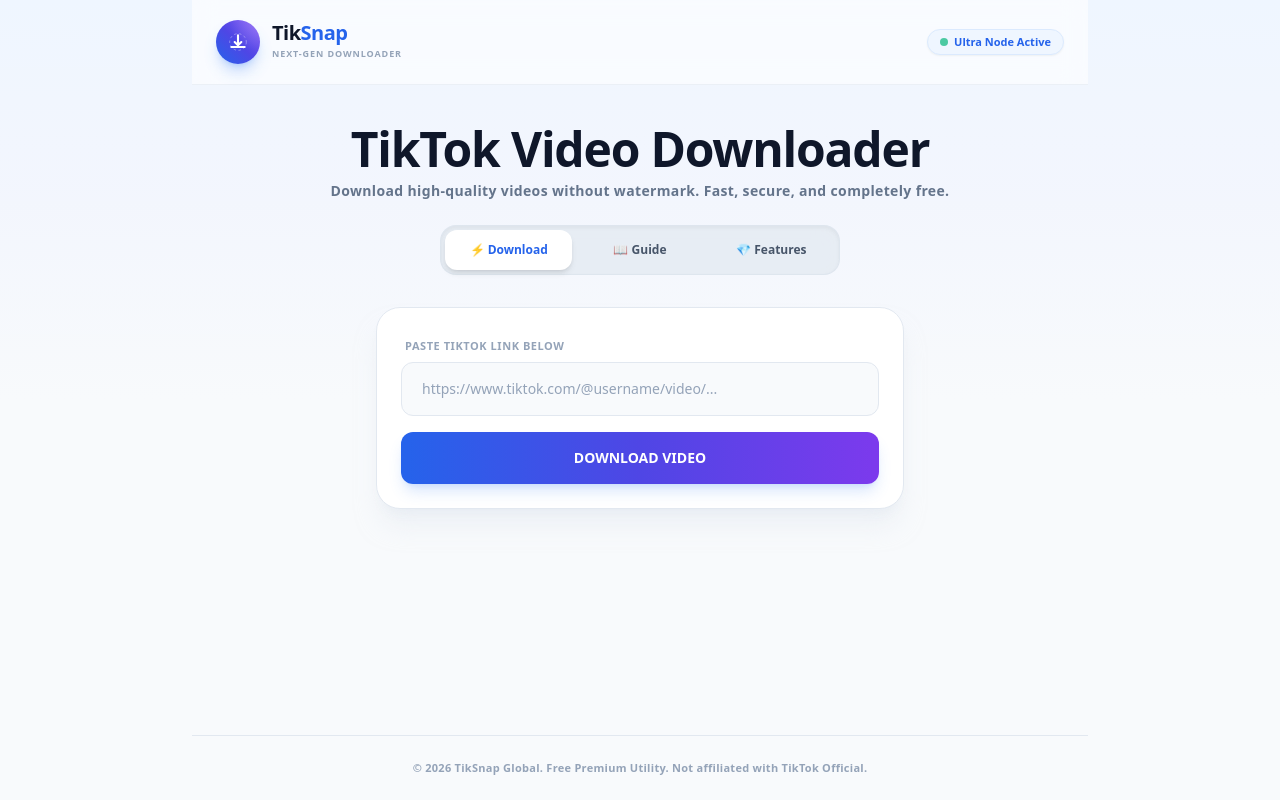
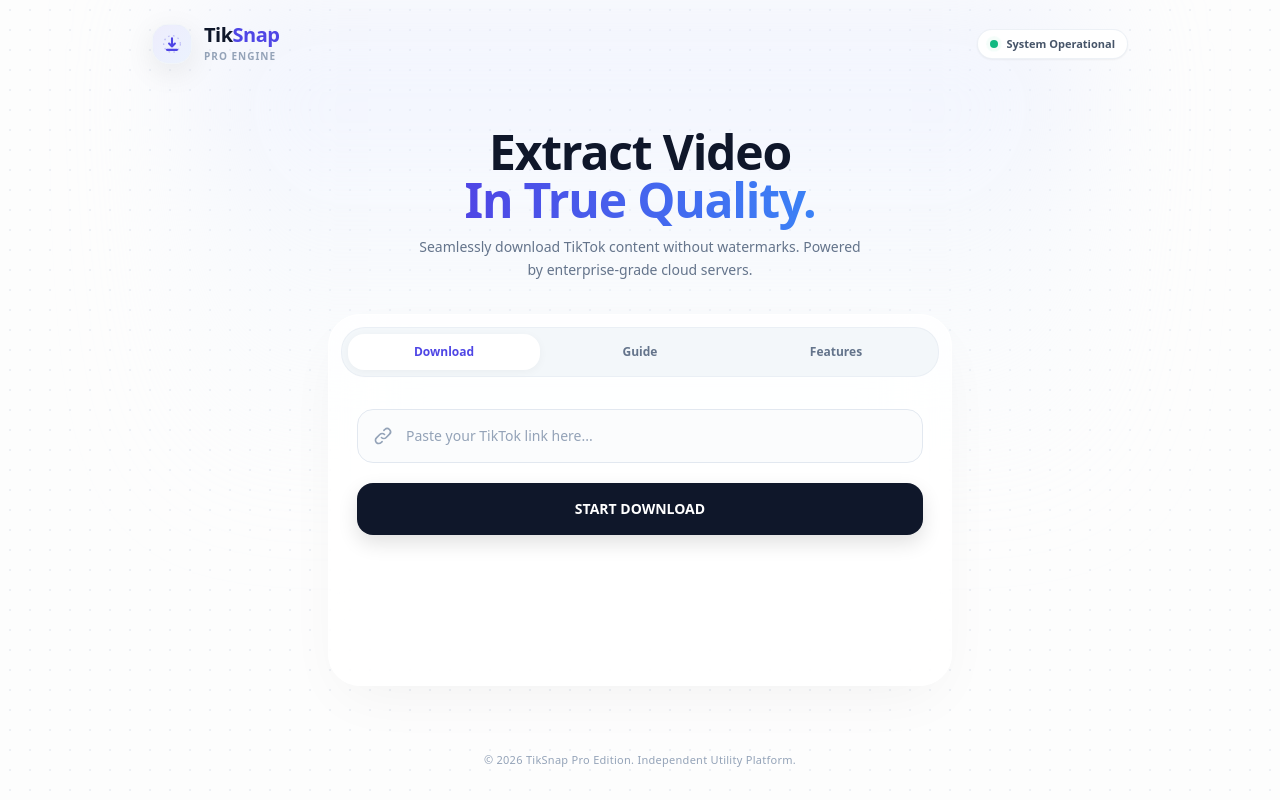
Before and after one commit to Felix-X0/tiktok-downloader, a Next.js app: page / in a window 1280 px wide. Built offline with nearby package versions, Linux system fonts and the light colour scheme.

Commit message:
Refactor error messages and enhance UI layout
Updated error messages for clarity and improved UI elements including header and main layout.

```diff
--- a/src/app/page.js
+++ b/src/app/page.js
@@ -15,7 +15,7 @@
     setVideoData(null);
 
     if (!url.includes('tiktok.com')) {
-        setError('Invalid link! Please enter a valid TikTok video URL.');
+        setError('Please enter a valid TikTok video URL.');
         setLoading(false);
         return;
     }
@@ -31,99 +31,100 @@
       if (data.success) {
         setVideoData(data);
       } else {
-        setError(data.error || 'Video not found. Please ensure the video is public.');
+        setError(data.error || 'Video not found or is set to private.');
       }
     } catch (err) {
-      setError('Server connection failed. Please try again.');
+      setError('Network error. Please check your connection.');
     } finally {
       setLoading(false);
     }
   };
 
   return (
-    <main className="min-h-[100dvh] bg-[#f8fafc] text-slate-900 flex flex-col relative font-sans antialiased overflow-x-hidden">
+    <main className="min-h-[100dvh] bg-[#fdfdfd] text-slate-800 flex flex-col relative font-sans antialiased selection:bg-indigo-100 selection:text-indigo-900 overflow-x-hidden">
 
-      {/* Background Soft Gradients */}
-      <div className="absolute top-0 left-1/2 -translate-x-1/2 w-full max-w-7xl h-[400px] bg-gradient-to-b from-blue-50 via-indigo-50/50 to-transparent pointer-events-none z-0"></div>
+      {/* BACKGROUND TEXTURE PRO (Grid Pattern & Soft Cinematic Glow) */}
+      <div className="absolute inset-0 z-0 bg-[radial-gradient(#e2e8f0_1px,transparent_1px)] [background-size:20px_20px] opacity-60"></div>
+      <div className="absolute top-0 left-1/2 -translate-x-1/2 w-full max-w-4xl h-[500px] bg-gradient-to-b from-indigo-100/50 via-blue-50/30 to-transparent blur-3xl pointer-events-none z-0"></div>
 
-      {/* HEADER / NAVBAR */}
-      <header className="w-full max-w-4xl mx-auto flex justify-between items-center px-6 py-5 z-10 border-b border-slate-200/60 bg-white/60 backdrop-blur-md sticky top-0">
+      {/* HEADER PRO */}
+      <header className="w-full max-w-5xl mx-auto flex justify-between items-center px-6 py-6 z-10 relative">
         <div className="flex items-center gap-3">
-
-            {/* LOGO BARU: PERPADUAN BULAT & SEGITIGA DOWNLOAD MODERN */}
-            <div className="w-11 h-11 rounded-full bg-gradient-to-tr from-blue-600 via-indigo-600 to-violet-500 flex items-center justify-center shadow-lg shadow-blue-500/30 shrink-0 relative overflow-hidden group">
-                {/* Efek Kilauan Segitiga Latar Belakang */}
-                <div className="absolute inset-0 bg-[radial-gradient(circle_at_top_right,_var(--tw-gradient-stops))] from-white/20 via-transparent to-transparent"></div>
-                {/* Ikon Kombinasi Segitiga Play + Panah Download */}
-                <svg className="w-5 h-5 text-white relative z-10" fill="none" stroke="currentColor" strokeWidth="2.5" viewBox="0 0 24 24">
-                    {/* Lingkaran Internal Halus */}
-                    <circle cx="12" cy="12" r="10" stroke="currentColor" strokeWidth="1" strokeDasharray="3 3" className="opacity-40" />
-                    {/* Segitiga Play / Bentuk Panah Tajam Modern */}
-                    <path strokeLinecap="round" strokeLinejoin="round" d="M9 4.5v15m0-15l8.5 7.5L9 19.5M9 12h11" className="hidden" />
-                    {/* Desain Panah Download Eksklusif */}
-                    <path strokeLinecap="round" strokeLinejoin="round" d="M12 4v12m0 0l4-4m-4 4l-4-4M4 18h16" />
+            {/* ICON PRO: Presisi & Elegan */}
+            <div className="w-10 h-10 rounded-2xl bg-white border border-slate-100 flex items-center justify-center shadow-[0_8px_30px_rgb(0,0,0,0.08)] shrink-0 relative overflow-hidden">
+                <div className="absolute inset-0 bg-gradient-to-br from-indigo-600 to-blue-500 opacity-10"></div>
+                <svg className="w-5 h-5 text-indigo-600 relative z-10" fill="none" stroke="currentColor" strokeWidth="2.5" viewBox="0 0 24 24">
+                    <circle cx="12" cy="12" r="10" stroke="currentColor" strokeWidth="1.5" strokeDasharray="2 4" className="opacity-30" />
+                    <path strokeLinecap="round" strokeLinejoin="round" d="M12 5v10m0 0l3.5-3.5M12 15l-3.5-3.5M6 19h12" />
                 </svg>
             </div>
-
             <div className="flex flex-col">
-                <span className="text-xl font-black tracking-tight text-slate-900 leading-none">Tik<span className="text-blue-600">Snap</span></span>
-                <span className="text-[9px] text-slate-400 font-bold tracking-widest uppercase mt-1">Next-Gen Downloader</span>
+                <span className="text-xl font-extrabold tracking-tight text-slate-900 leading-none">
+                    Tik<span className="text-indigo-600">Snap</span>
+                </span>
+                <span className="text-[10px] text-slate-400 font-bold tracking-widest uppercase mt-1">
+                    Pro Engine
+                </span>
             </div>
         </div>
         <div>
-            <span className="px-3 py-1 bg-blue-50 border border-blue-100 rounded-full text-[11px] font-bold text-blue-600 flex items-center gap-1.5 shadow-sm">
-                <span className="w-2 h-2 rounded-full bg-emerald-500 animate-pulse"></span> Ultra Node Active
+            <div className="px-3 py-1.5 bg-white border border-slate-200/60 rounded-full text-[11px] font-bold text-slate-600 flex items-center gap-2 shadow-sm">
+                <span className="relative flex h-2 w-2">
+                  <span className="animate-ping absolute inline-flex h-full w-full rounded-full bg-emerald-400 opacity-75"></span>
+                  <span className="relative inline-flex rounded-full h-2 w-2 bg-emerald-500"></span>
                 </span>
+                System Operational
+            </div>
         </div>
       </header>
 
-      {/* HERO TITLE */}
-      <section className="text-center px-6 pt-10 pb-4 z-10 max-w-2xl mx-auto space-y-2">
-         <h1 className="text-3xl md:text-5xl font-black tracking-tight text-slate-900 leading-none">
-            TikTok Video Downloader
+      {/* MAIN WRAPPER (Glassmorphism & Precision Lighting) */}
+      <div className="flex-1 w-full max-w-2xl mx-auto px-4 sm:px-6 flex flex-col items-center justify-start z-10 mt-6 sm:mt-10">
+
+        <div className="text-center space-y-3 mb-8">
+             <h1 className="text-4xl md:text-5xl font-extrabold tracking-tight text-slate-900 leading-tight">
+                Extract Video <br/>
+                <span className="text-transparent bg-clip-text bg-gradient-to-r from-indigo-600 to-blue-500">In True Quality.</span>
              </h1>
-         <p className="text-xs md:text-sm text-slate-500 font-semibold tracking-wide">
-            Download high-quality videos without watermark. Fast, secure, and completely free.
+             <p className="text-sm text-slate-500 font-medium max-w-md mx-auto leading-relaxed">
+                Seamlessly download TikTok content without watermarks. Powered by enterprise-grade cloud servers.
              </p>
-      </section>
-
-      {/* CONTROLLER 3 LEMBAR */}
-      <div className="w-full max-w-md mx-auto px-6 z-10 mt-2">
-         <div className="bg-slate-200/70 p-1 rounded-2xl flex gap-1 shadow-inner border border-slate-300/30 backdrop-blur-md">
-             <button
-                 onClick={() => setActiveTab('download')}
-                 className={`flex-1 py-3 text-xs font-black rounded-xl transition-all duration-300 ${activeTab === 'download' ? 'bg-white text-blue-600 shadow-md' : 'text-slate-600 hover:text-slate-900'}`}
-             >
-                 ⚡ Download
-             </button>
-             <button
-                 onClick={() => setActiveTab('guide')}
-                 className={`flex-1 py-3 text-xs font-black rounded-xl transition-all duration-300 ${activeTab === 'guide' ? 'bg-white text-blue-600 shadow-md' : 'text-slate-600 hover:text-slate-900'}`}
-             >
-                 📖 Guide
-             </button>
-             <button
-                 onClick={() => setActiveTab('features')}
-                 className={`flex-1 py-3 text-xs font-black rounded-xl transition-all duration-300 ${activeTab === 'features' ? 'bg-white text-blue-600 shadow-md' : 'text-slate-600 hover:text-slate-900'}`}
-             >
-                 💎 Features
-             </button>
-         </div>
         </div>
 
-      {/* AREA LEMBAR KONTEN INTERAKTIF */}
-      <div className="flex-1 w-full max-w-xl mx-auto p-6 flex flex-col justify-start z-10 mt-2 min-h-[350px]">
+        {/* PRO CONTAINER (White Glass Effect) */}
+        <div className="w-full bg-white/80 backdrop-blur-2xl border border-white shadow-[0_20px_60px_-15px_rgba(0,0,0,0.05)] p-2 sm:p-3 rounded-[2rem] transition-all duration-500 relative">
 
-        {/* ================= LEMBAR 1: DOWNLOADER ================= */}
+            {/* TABS (iOS Style Segmented Control) */}
+            <div className="bg-slate-100/80 p-1.5 rounded-3xl flex gap-1 mb-4 border border-slate-200/50">
+                {['download', 'guide', 'features'].map((tab) => (
+                    <button
+                        key={tab}
+                        onClick={() => setActiveTab(tab)}
+                        className={`flex-1 py-2.5 text-xs font-bold rounded-2xl transition-all duration-300 capitalize ${
+                            activeTab === tab
+                            ? 'bg-white text-indigo-600 shadow-[0_2px_10px_rgba(0,0,0,0.04)]'
+                            : 'text-slate-500 hover:text-slate-800'
+                        }`}
+                    >
+                        {tab}
+                    </button>
+                ))}
+            </div>
+
+            <div className="p-2 sm:p-4 min-h-[280px]">
+                {/* ================= TAB 1: DOWNLOADER ================= */}
                 {activeTab === 'download' && (
-          <div className="space-y-6 animate-slide-in w-full">
-            <div className="bg-white border border-slate-200 p-5 md:p-6 rounded-3xl shadow-xl shadow-slate-200/50 space-y-4">
-                <div className="space-y-1.5">
-                    <label className="text-[11px] font-bold text-slate-400 tracking-wider uppercase px-1">Paste TikTok Link Below</label>
+                <div className="space-y-5 animate-fade-in w-full">
+                    <div className="relative group">
+                        <div className="absolute inset-y-0 left-0 pl-4 flex items-center pointer-events-none">
+                            <svg className="w-5 h-5 text-slate-400 group-focus-within:text-indigo-500 transition-colors" fill="none" stroke="currentColor" viewBox="0 0 24 24">
+                                <path strokeLinecap="round" strokeLinejoin="round" strokeWidth="2" d="M13.828 10.172a4 4 0 00-5.656 0l-4 4a4 4 0 105.656 5.656l1.102-1.101m-.758-4.899a4 4 0 005.656 0l4-4a4 4 0 00-5.656-5.656l-1.1 1.1" />
+                            </svg>
+                        </div>
                         <input
                             type="url"
-                        placeholder="https://www.tiktok.com/@username/video/..."
-                        className="w-full px-5 py-4 bg-slate-50 border border-slate-200 focus:border-blue-500 focus:bg-white rounded-xl focus:outline-none text-slate-900 placeholder-slate-400 text-sm font-medium transition-all"
+                            placeholder="Paste your TikTok link here..."
+                            className="w-full pl-12 pr-5 py-4 bg-slate-50/50 border border-slate-200 focus:border-indigo-500 focus:ring-4 focus:ring-indigo-500/10 rounded-2xl focus:outline-none text-slate-900 placeholder-slate-400 text-sm font-medium transition-all"
                             value={url}
                             onChange={(e) => setUrl(e.target.value)}
                         />
@@ -132,33 +133,39 @@
                     <button
                         onClick={handleDownload}
                         disabled={loading}
-                    className="w-full py-4 bg-gradient-to-r from-blue-600 via-indigo-600 to-violet-600 hover:from-blue-500 hover:to-violet-500 text-white font-black text-sm rounded-xl active:scale-95 transition-all disabled:opacity-50 flex items-center justify-center gap-2 shadow-lg shadow-blue-500/20"
+                        className="w-full py-4 bg-slate-900 hover:bg-slate-800 text-white font-bold text-sm rounded-2xl active:scale-[0.98] transition-all disabled:opacity-70 flex items-center justify-center gap-2 shadow-[0_8px_20px_rgba(0,0,0,0.12)]"
                     >
                         {loading ? (
                             <>
-                            <div className="w-4 h-4 border-2 border-white/20 border-t-white rounded-full animate-spin"></div>
-                            PROCESSING...
+                                <svg className="animate-spin -ml-1 mr-2 h-4 w-4 text-white" fill="none" viewBox="0 0 24 24">
+                                    <circle className="opacity-25" cx="12" cy="12" r="10" stroke="currentColor" strokeWidth="4"></circle>
+                                    <path className="opacity-75" fill="currentColor" d="M4 12a8 8 0 018-8V0C5.373 0 0 5.373 0 12h4zm2 5.291A7.962 7.962 0 014 12H0c0 3.042 1.135 5.824 3 7.938l3-2.647z"></path>
+                                </svg>
+                                EXTRACTING MEDIA...
                             </>
-                    ) : 'DOWNLOAD VIDEO'}
+                        ) : 'START DOWNLOAD'}
                     </button>
+
+                    {error && (
+                        <div className="flex items-center gap-2 text-red-600 bg-red-50 py-3 px-4 rounded-xl border border-red-100 text-xs font-bold animate-fade-in">
+                            <svg className="w-4 h-4" fill="none" stroke="currentColor" viewBox="0 0 24 24"><path strokeLinecap="round" strokeLinejoin="round" strokeWidth="2" d="M12 8v4m0 4h.01M21 12a9 9 0 11-18 0 9 9 0 0118 0z"></path></svg>
+                            {error}
                         </div>
+                    )}
 
-            {error && <p className="text-red-600 text-center text-xs font-bold bg-red-50/80 py-3 px-4 rounded-xl border border-red-200 animate-pulse">⚠️ {error}</p>}
-
-            {/* HASIL UNDUHAN KARTU PUTIH BERSIH */}
                     {videoData && (
-              <div className="bg-white border border-blue-100 p-5 rounded-3xl flex gap-4 animate-scale-up shadow-xl shadow-blue-500/5 relative overflow-hidden">
-                  <div className="absolute top-0 right-0 px-3 py-1 bg-blue-600 text-white text-[10px] font-black rounded-bl-xl tracking-widest uppercase">HD READY</div>
-                  <img src={videoData.cover} alt="Cover" className="w-24 h-36 object-cover rounded-xl border border-slate-100 shrink-0 shadow-md" />
-                  <div className="flex-1 flex flex-col justify-between py-1 min-w-0">
+                    <div className="bg-slate-50 border border-slate-100 p-4 rounded-2xl flex gap-4 animate-slide-up shadow-sm">
+                        <img src={videoData.cover} alt="Cover" className="w-20 h-28 object-cover rounded-xl border border-slate-200 shadow-sm" />
+                        <div className="flex-1 flex flex-col justify-between py-0.5">
                             <div>
-                          <p className="font-black text-base text-slate-900 truncate">@{videoData.author}</p>
-                          <p className="text-xs text-slate-500 mt-1 line-clamp-2 font-medium leading-relaxed">
-                            {videoData.title || 'TikTok Video File'}
+                                <p className="font-bold text-sm text-slate-900 truncate">@{videoData.author}</p>
+                                <p className="text-xs text-slate-500 mt-1 line-clamp-2 leading-relaxed">
+                                    {videoData.title || 'Extracted Media File'}
                                 </p>
                             </div>
-                      <a href={videoData.videoUrl} target="_blank" rel="noreferrer" className="w-full text-center py-3 bg-emerald-600 hover:bg-emerald-500 text-white text-xs font-black rounded-xl shadow-lg shadow-emerald-500/10 active:scale-95 transition-all tracking-wider uppercase">
-                          SAVE VIDEO NOW
+                            <a href={videoData.videoUrl} target="_blank" rel="noreferrer" className="inline-flex items-center justify-center gap-2 w-full py-2.5 bg-indigo-600 hover:bg-indigo-500 text-white text-xs font-bold rounded-xl shadow-md shadow-indigo-600/20 active:scale-[0.98] transition-all">
+                                <svg className="w-4 h-4" fill="none" stroke="currentColor" viewBox="0 0 24 24"><path strokeLinecap="round" strokeLinejoin="round" strokeWidth="2" d="M4 16v1a3 3 0 003 3h10a3 3 0 003-3v-1m-4-4l-4 4m0 0l-4-4m4 4V4" /></svg>
+                                Save to Device
                             </a>
                         </div>
                     </div>
@@ -166,85 +173,88 @@
                 </div>
                 )}
 
-        {/* ================= LEMBAR 2: PANDUAN BERGAYA KARTU CERAH ================= */}
+                {/* ================= TAB 2: GUIDE ================= */}
                 {activeTab === 'guide' && (
-          <div className="space-y-4 animate-slide-in w-full">
-            <div className="bg-white border border-slate-200 p-4 rounded-2xl flex gap-4 items-center shadow-sm transition-all hover:border-blue-500/30">
-                <div className="w-10 h-10 rounded-xl bg-blue-50 text-blue-600 flex items-center justify-center font-black border border-blue-100 shadow-sm shrink-0">1</div>
+                <div className="space-y-3 animate-fade-in w-full">
+                    {[
+                        { step: 1, title: 'Locate Video', desc: 'Find your target video on the TikTok app or web.' },
+                        { step: 2, title: 'Copy URL', desc: 'Tap the share icon and select "Copy Link".' },
+                        { step: 3, title: 'Extract & Save', desc: 'Paste the link here and initiate the download.' }
+                    ].map((item) => (
+                        <div key={item.step} className="group p-4 rounded-2xl hover:bg-slate-50 border border-transparent hover:border-slate-100 transition-all flex gap-4 items-center">
+                            <div className="w-8 h-8 rounded-full bg-indigo-50 text-indigo-600 flex items-center justify-center font-bold text-sm border border-indigo-100 group-hover:bg-indigo-600 group-hover:text-white transition-colors">
+                                {item.step}
+                            </div>
                             <div>
-                    <h4 className="font-extrabold text-sm text-slate-900">Copy URL</h4>
-                    <p className="text-xs text-slate-500 mt-0.5 font-semibold">Open TikTok, click share and select 'Copy Link'.</p>
+                                <h4 className="font-bold text-sm text-slate-900">{item.title}</h4>
+                                <p className="text-xs text-slate-500 mt-0.5">{item.desc}</p>
                             </div>
                         </div>
-            <div className="bg-white border border-slate-200 p-4 rounded-2xl flex gap-4 items-center shadow-sm transition-all hover:border-blue-500/30">
-                <div className="w-10 h-10 rounded-xl bg-indigo-50 text-indigo-600 flex items-center justify-center font-black border border-indigo-100 shadow-sm shrink-0">2</div>
+                    ))}
+                </div>
+                )}
+
+                {/* ================= TAB 3: FEATURES ================= */}
+                {activeTab === 'features' && (
+                <div className="grid grid-cols-2 gap-3 animate-fade-in w-full">
+                    {[
+                        { icon: '🎥', title: 'Original Quality', desc: 'Preserves the original HD resolution.' },
+                        { icon: '✨', title: 'Clean Output', desc: 'Removes all platform watermarks automatically.' },
+                        { icon: '⚡', title: 'Edge Network', desc: 'Routed via global edge servers for speed.' },
+                        { icon: '🛡️', title: 'Privacy First', desc: 'No user data or history is ever logged.' }
+                    ].map((feat, idx) => (
+                        <div key={idx} className="p-4 rounded-2xl bg-slate-50 border border-slate-100/80 space-y-2 hover:shadow-md transition-all">
+                            <span className="text-lg bg-white w-8 h-8 rounded-full flex items-center justify-center shadow-sm border border-slate-100">{feat.icon}</span>
                             <div>
-                    <h4 className="font-extrabold text-sm text-slate-900">Paste Link</h4>
-                    <p className="text-xs text-slate-500 mt-0.5 font-semibold">Navigate back here, open 'Download' tab and paste.</p>
+                                <h4 className="font-bold text-xs text-slate-900">{feat.title}</h4>
+                                <p className="text-[10px] text-slate-500 mt-0.5 leading-relaxed">{feat.desc}</p>
                             </div>
                         </div>
-            <div className="bg-white border border-slate-200 p-4 rounded-2xl flex gap-4 items-center shadow-sm transition-all hover:border-blue-500/30">
-                <div className="w-10 h-10 rounded-xl bg-purple-50 text-purple-600 flex items-center justify-center font-black border border-purple-100 shadow-sm shrink-0">3</div>
-                <div>
-                    <h4 className="font-extrabold text-sm text-slate-900">Get File</h4>
-                    <p className="text-xs text-slate-500 mt-0.5 font-semibold">Click Download and save your watermark-free video.</p>
+                    ))}
+                </div>
+                )}
             </div>
         </div>
       </div>
-        )}
-
-        {/* ================= LEMBAR 3: FITUR GRID BERWARNA SEGAR ================= */}
-        {activeTab === 'features' && (
-          <div className="grid grid-cols-2 gap-3 animate-slide-in w-full">
-            <div className="p-4 bg-white border border-slate-200 rounded-2xl space-y-1.5 shadow-sm">
-                <span className="text-lg">✨</span>
-                <h4 className="font-extrabold text-xs text-slate-900 tracking-tight">No Watermark</h4>
-                <p className="text-[11px] text-slate-500 leading-normal font-semibold">Clean video files without any logo overlays.</p>
-            </div>
-            <div className="p-4 bg-white border border-slate-200 rounded-2xl space-y-1.5 shadow-sm">
-                <span className="text-lg">⚡</span>
-                <h4 className="font-extrabold text-xs text-slate-900 tracking-tight">High Speed</h4>
-                <p className="text-[11px] text-slate-500 leading-normal font-semibold">Instant processing via advanced cloud server.</p>
-            </div>
-            <div className="p-4 bg-white border border-slate-200 rounded-2xl space-y-1.5 shadow-sm">
-                <span className="text-lg">🔒</span>
-                <h4 className="font-extrabold text-xs text-slate-900 tracking-tight">Secure Service</h4>
-                <p className="text-[11px] text-slate-500 leading-normal font-semibold">No data logging, 100% private and safe.</p>
-            </div>
-            <div className="p-4 bg-white border border-slate-200 rounded-2xl space-y-1.5 shadow-sm">
-                <span className="text-lg">💻</span>
-                <h4 className="font-extrabold text-xs text-slate-900 tracking-tight">Fully Responsive</h4>
-                <p className="text-[11px] text-slate-500 leading-normal font-semibold">Works perfectly on iOS, Android, and PC browsers.</p>
-            </div>
-          </div>
-        )}
-      </div>
 
       {/* FOOTER */}
-      <footer className="w-full max-w-4xl mx-auto py-6 border-t border-slate-200 text-center text-slate-400 px-6 z-10 mt-auto">
-        <p className="text-[11px] font-bold tracking-wide">
-          © 2026 TikSnap Global. Free Premium Utility. Not affiliated with TikTok Official.
+      <footer className="w-full mt-auto py-8 text-center z-10">
+        <p className="text-[11px] font-medium text-slate-400 tracking-wide">
+          © 2026 TikSnap Pro Edition. Independent Utility Platform.
         </p>
       </footer>
 
-      {/* ANIMASI TRANSISI */}
       <style jsx global>{`
-        @keyframes slide-in {
-            from { opacity: 0; transform: translateY(6px); }
+        @keyframes fade-in {
+            from { opacity: 0; filter: blur(4px); }
+            to { opacity: 1; filter: blur(0); }
+        }
+        @keyframes slide-up {
+            from { opacity: 0; transform: translateY(10px); }
             to { opacity: 1; transform: translateY(0); }
         }
-        @keyframes scale-up {
-            from { opacity: 0; transform: scale(0.97); }
-            to { opacity: 1; transform: scale(1); }
+        .animate-fade-in {
+            animation: fade-in 0.3s ease-out forwards;
         }
-        .animate-slide-in {
-            animation: slide-in 0.3s cubic-bezier(0.16, 1, 0.3, 1) forwards;
-        }
-        .animate-scale-up {
-            animation: scale-up 0.25s cubic-bezier(0.16, 1, 0.3, 1) forwards;
+        .animate-slide-up {
+            animation: slide-up 0.4s cubic-bezier(0.16, 1, 0.3, 1) forwards;
         }
         body {
-            background-color: #f8fafc;
+            background-color: #fdfdfd;
+        }
+        /* Custom Scrollbar for Pro look */
+        ::-webkit-scrollbar {
+            width: 8px;
+        }
+        ::-webkit-scrollbar-track {
+            background: transparent;
+        }
+        ::-webkit-scrollbar-thumb {
+            background: #cbd5e1;
+            border-radius: 10px;
+        }
+        ::-webkit-scrollbar-thumb:hover {
+            background: #94a3b8;
         }
       `}</style>
     </main>
```
Lines whose indentation alone changed are shown as unchanged.
